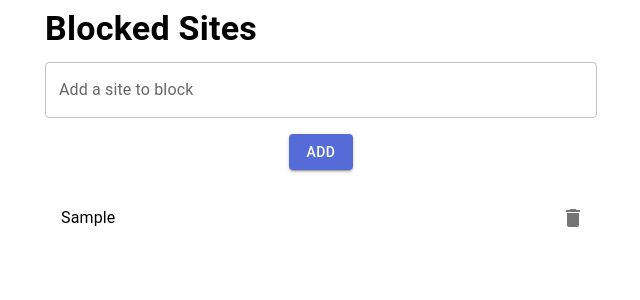
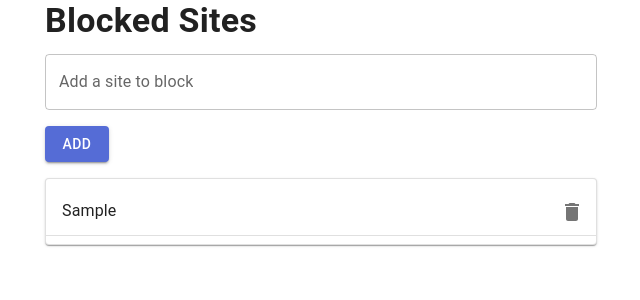
Before and after one commit to Matin-M/SiteBlocker, a React (Create React App) app: page / in a window 1280 px wide. Both pictures are taken after typing "Sample" into the empty fields and a click on the button "ADD". Shown: the top 300 px of the page, without its empty margins (319-959 px from the left). Built offline with nearby package versions, Linux system fonts and the light colour scheme.

Commit message:
Reworked styling

```diff
--- a/public/index.html
+++ b/public/index.html
@@ -2,7 +2,6 @@
 <html lang="en">
   <head>
     <meta charset="utf-8" />
-    <link rel="icon" href="%PUBLIC_URL%/assets/icons8-stop-16.ico" />
     <meta name="viewport" content="width=device-width, initial-scale=1" />
     <meta name="theme-color" content="#000000" />
     <meta
--- a/src/App.js
+++ b/src/App.js
@@ -1,5 +1,6 @@
 import React, { useState, useEffect } from 'react';
 import { createTheme, ThemeProvider } from '@mui/material/styles';
+import CssBaseline from '@mui/material/CssBaseline';
 import Container from '@mui/material/Container';
 import Typography from '@mui/material/Typography';
 import TextField from '@mui/material/TextField';
@@ -11,8 +12,17 @@ import ListItemText from '@mui/material/ListItemText';
 import ListItemSecondaryAction from '@mui/material/ListItemSecondaryAction';
 import Box from '@mui/material/Box';
 import DeleteIcon from '@mui/icons-material/Delete';
+import Paper from '@mui/material/Paper';
+import PropTypes from 'prop-types';
 
 const theme = createTheme({
+  breakpoints: {
+    values: {
+      xs: 0,
+      sm: 600,
+      md: 900
+    }
+  },
   palette: {
     primary: {
       main: '#556cd6'
@@ -24,6 +34,41 @@ const theme = createTheme({
     }
   }
 });
+
+const BlockedSitesList = ({ blockedSites, onRemoveSite }) => (
+  <Paper
+    sx={{
+      maxHeight: 300,
+      overflow: 'auto',
+      borderColor: 'divider',
+      borderWidth: 1,
+      borderStyle: 'solid',
+      mb: 2
+    }}
+  >
+    <List>
+      {blockedSites.map((site, index) => (
+        <ListItem key={index} divider>
+          <ListItemText primary={site} />
+          <ListItemSecondaryAction>
+            <IconButton
+              edge="end"
+              aria-label="delete"
+              onClick={() => onRemoveSite(site)}
+            >
+              <DeleteIcon />
+            </IconButton>
+          </ListItemSecondaryAction>
+        </ListItem>
+      ))}
+    </List>
+  </Paper>
+);
+
+BlockedSitesList.propTypes = {
+  blockedSites: PropTypes.arrayOf(PropTypes.string).isRequired,
+  onRemoveSite: PropTypes.func.isRequired
+};
 
 function App() {
   const [blockedSites, setBlockedSites] = useState([]);
@@ -55,11 +100,12 @@ function App() {
 
   return (
     <ThemeProvider theme={theme}>
+      <CssBaseline />
       <Container maxWidth="sm">
         <Typography variant="h4" component="h1" gutterBottom>
           Blocked Sites
         </Typography>
-        <Box mb={2} display="flex" flexDirection="column" alignItems="center">
+        <Box mb={2}>
           <TextField
             label="Add a site to block"
             variant="outlined"
@@ -73,22 +119,10 @@ function App() {
             Add
           </Button>
         </Box>
-        <List>
-          {blockedSites.map((site, index) => (
-            <ListItem key={index}>
-              <ListItemText primary={site} />
-              <ListItemSecondaryAction>
-                <IconButton
-                  edge="end"
-                  aria-label="delete"
-                  onClick={() => handleRemoveSite(site)}
-                >
-                  <DeleteIcon />
-                </IconButton>
-              </ListItemSecondaryAction>
-            </ListItem>
-          ))}
-        </List>
+        <BlockedSitesList
+          blockedSites={blockedSites}
+          onRemoveSite={handleRemoveSite}
+        />
       </Container>
     </ThemeProvider>
   );
```
